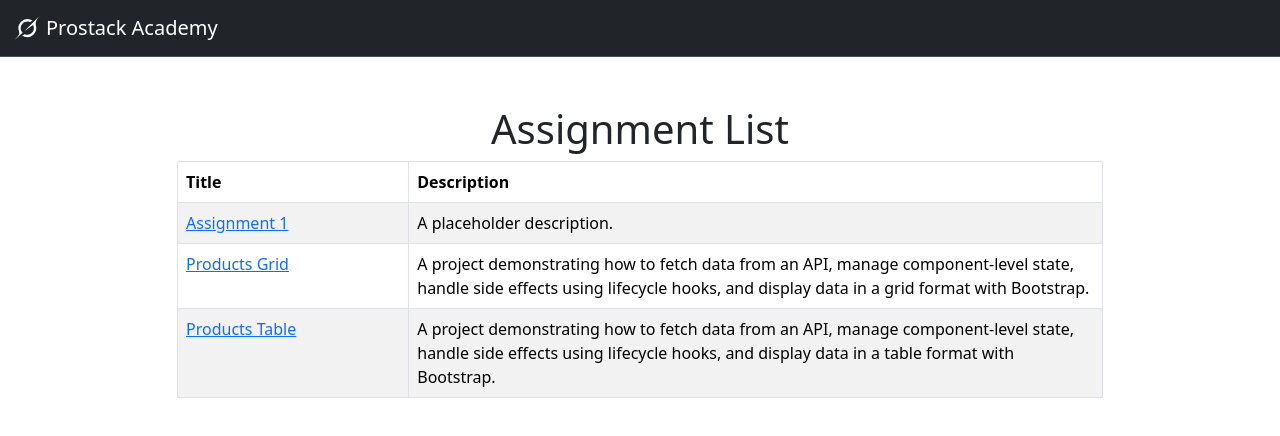
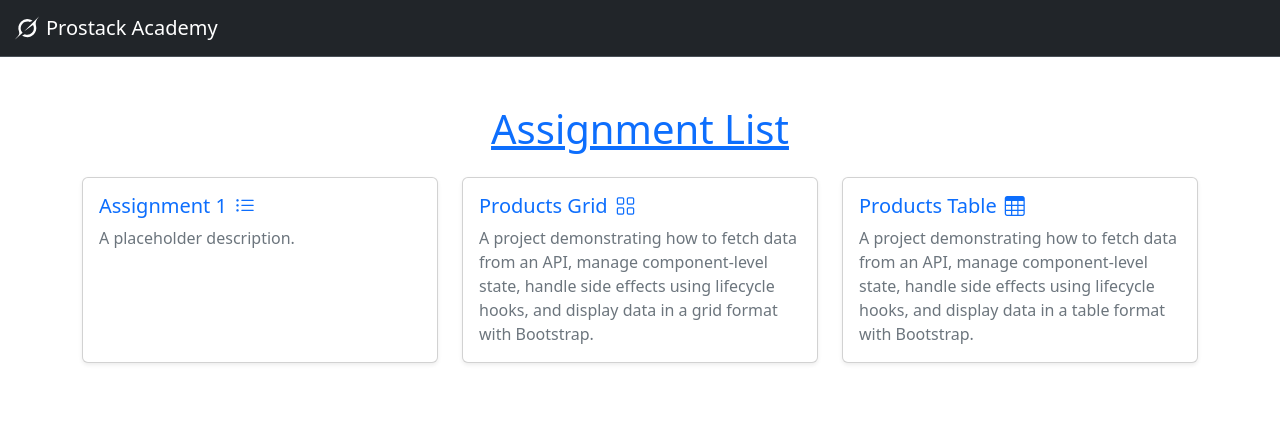
Before and after one commit to ThalassaAI/prostack-react-assignment, a React (Vite) app: page / in a window 1280 px wide. Shown: the top 436 px of the page. Built offline with nearby package versions, Linux system fonts and the light colour scheme.

Commit message:
UPDATE design for assignment links

```diff
--- a/src/components/AssignmentList.jsx
+++ b/src/components/AssignmentList.jsx
@@ -1,23 +1,27 @@
 import React from "react";
 import { Link } from "react-router";
+import AssignmentListItem from "./AssignmentListItem";
 
 const assignmentRoutes = [
   {
     title: "Assignment 1",
     link: "/assignment1",
     description: "A placeholder description.",
+    icon: "bi bi-list-ul",
   },
   {
     title: "Products Grid",
     link: "/products-grid",
     description:
       "A project demonstrating how to fetch data from an API, manage component-level state, handle side effects using lifecycle hooks, and display data in a grid format with Bootstrap.",
+    icon: "bi bi-grid",
   },
   {
     title: "Products Table",
     link: "/products-table",
     description:
-      "A project demonstrating how to fetch data from an API, manage component-level state, handle side effects using lifecycle hooks, and display data in a table format with Bootstrap.",
+      "A project demonstrating how to fetch data from an API, manage component-level state, handle side effects using lifecycle hooks, and display data in a table format with Bootstrap. ",
+    icon: "bi bi-table",
   },
 ];
 
@@ -26,34 +30,58 @@ function AssignmentList() {
     <>
       <div className="container">
         <div className="row">
-          <div className="col-md-10 offset-md-1 mt-5">
-            <h1 className="text-center">Assignment List</h1>
-
-            <table className="table table table-hover table-bordered table-striped">
-              <thead>
-                <tr>
-                  <th scope="col">Title</th>
-                  <th scope="col">Description</th>
-                </tr>
-              </thead>
-              <tbody>
-                {assignmentRoutes.map((route, index) => {
-                  return (
-                    <tr key={index}>
-                      <td className="w-25">
-                        <Link to={route.link}>{route.title}</Link>
-                      </td>
-                      <td>{route.description}</td>
-                    </tr>
-                  );
-                })}
-              </tbody>
-            </table>
+          <div className="col-md-10 offset-md-1 mt-5 mb-3">
+            <h1 className="text-center text-decoration-underline text-primary">
+              Assignment List
+            </h1>
           </div>
+        </div>
+        <div className="row">
+          {assignmentRoutes.map((route, index) => {
+            return (
+              <div className="col-md-4 " key={index}>
+                <AssignmentListItem {...route} />
+              </div>
+            );
+          })}
         </div>
       </div>
     </>
   );
 }
+// function AssignmentList() {
+//   return (
+//     <>
+//       <div className="container">
+//         <div className="row">
+//           <div className="col-md-10 offset-md-1 mt-5">
+//             <h1 className="text-center">Assignment List</h1>
+
+//             <table className="table table table-hover table-bordered table-striped">
+//               <thead>
+//                 <tr>
+//                   <th scope="col">Title</th>
+//                   <th scope="col">Description</th>
+//                 </tr>
+//               </thead>
+//               <tbody>
+//                 {assignmentRoutes.map((route, index) => {
+//                   return (
+//                     <tr key={index}>
+//                       <td className="w-25">
+//                         <Link to={route.link}>{route.title}</Link>
+//                       </td>
+//                       <td>{route.description}</td>
+//                     </tr>
+//                   );
+//                 })}
+//               </tbody>
+//             </table>
+//           </div>
+//         </div>
+//       </div>
+//     </>
+//   );
+// }
 
 export default AssignmentList;
--- /dev/null
+++ b/src/components/AssignmentListItem.jsx
@@ -0,0 +1,20 @@
+import React from "react";
+import { Link } from "react-router";
+
+function AssignmentListItem({ link, title, description, icon }) {
+  return (
+    <Link to={link} className="text-decoration-none">
+      <div className="card shadow-sm h-100">
+        <div className="card-body">
+          <h5 className="card-title text-primary">
+            {title}
+            <i className={[icon, "ms-2"].join(" ")}></i>
+          </h5>
+          <p className="card-text text-secondary">{description}</p>
+        </div>
+      </div>
+    </Link>
+  );
+}
+
+export default AssignmentListItem;
```
